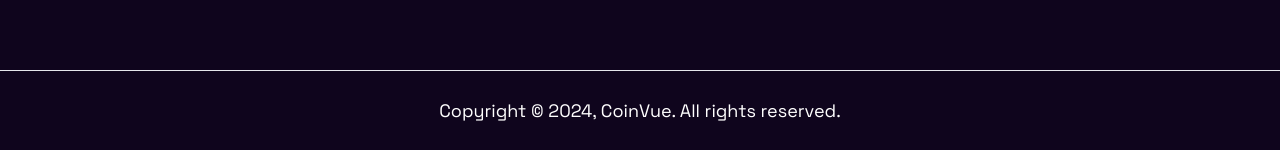
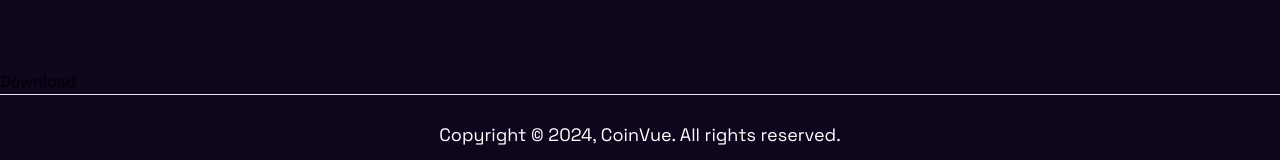
Before and after one commit to rorisangputu/crypto-price-track, a React (Vite) app: page /coin/1 in a window 1280 px wide. Shown: the part 1696-1856 px from the top of the page. Built offline with nearby package versions, Linux system fonts and the light colour scheme; no server answers.

Commit message:
added Download component

```diff
--- a/src/App.jsx
+++ b/src/App.jsx
@@ -4,6 +4,7 @@ import Home from "./pages/Home"
 import Coin from "./pages/Coin"
 import Footer from "./components/Footer"
 import WhyUs from "./components/WhyUs"
+import Download from "./components/Download"
 
 
 
@@ -16,6 +17,7 @@ const App = () => {
         <Route path="/coin/:coinId" element={<Coin />} />
       </Routes>
       <WhyUs />
+      <Download />
       <Footer />
     </div>
   )
--- /dev/null
+++ b/src/components/Download.tsx
@@ -0,0 +1,9 @@
+import React from 'react'
+
+const Download = () => {
+    return (
+        <div>Download</div>
+    )
+}
+
+export default Download
```
